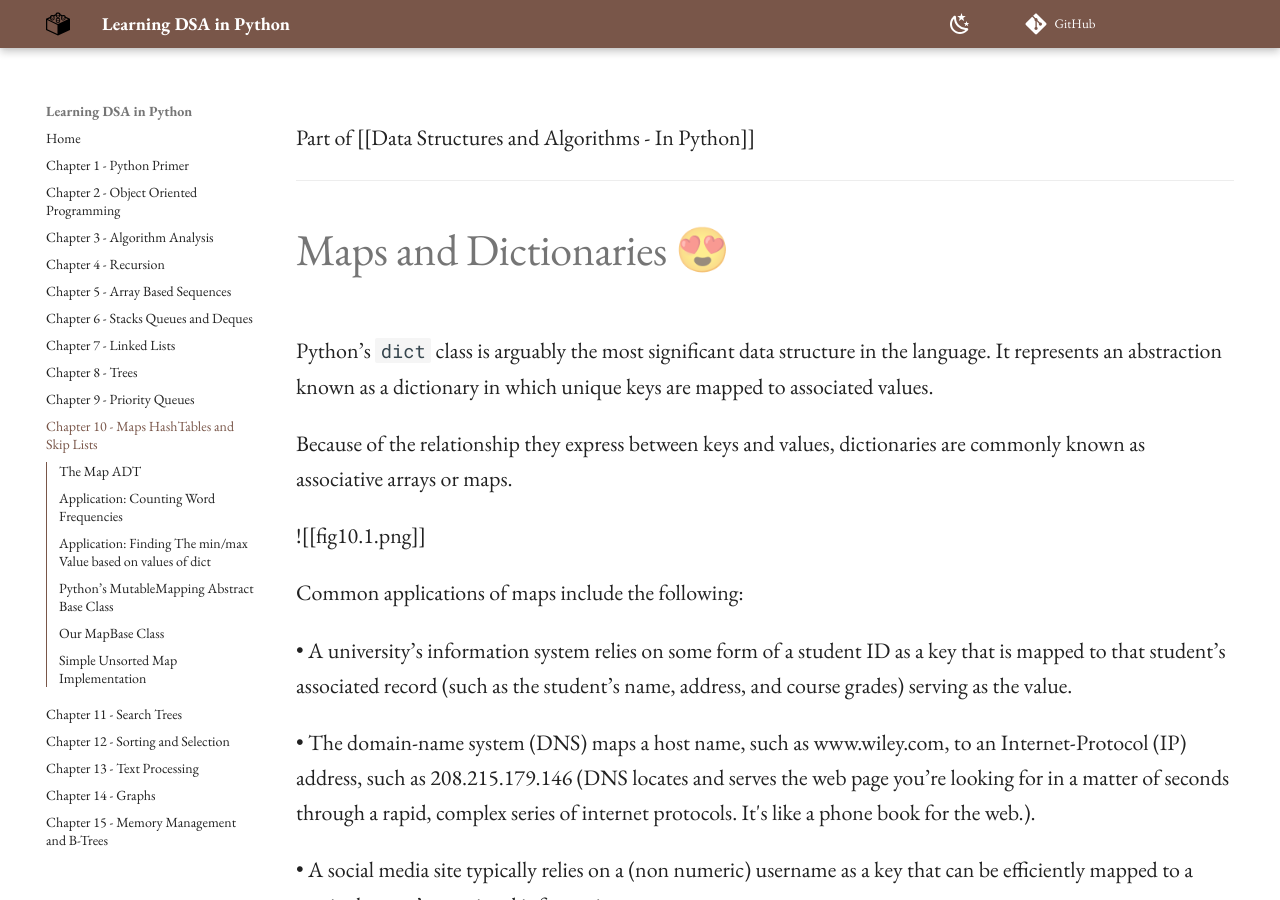
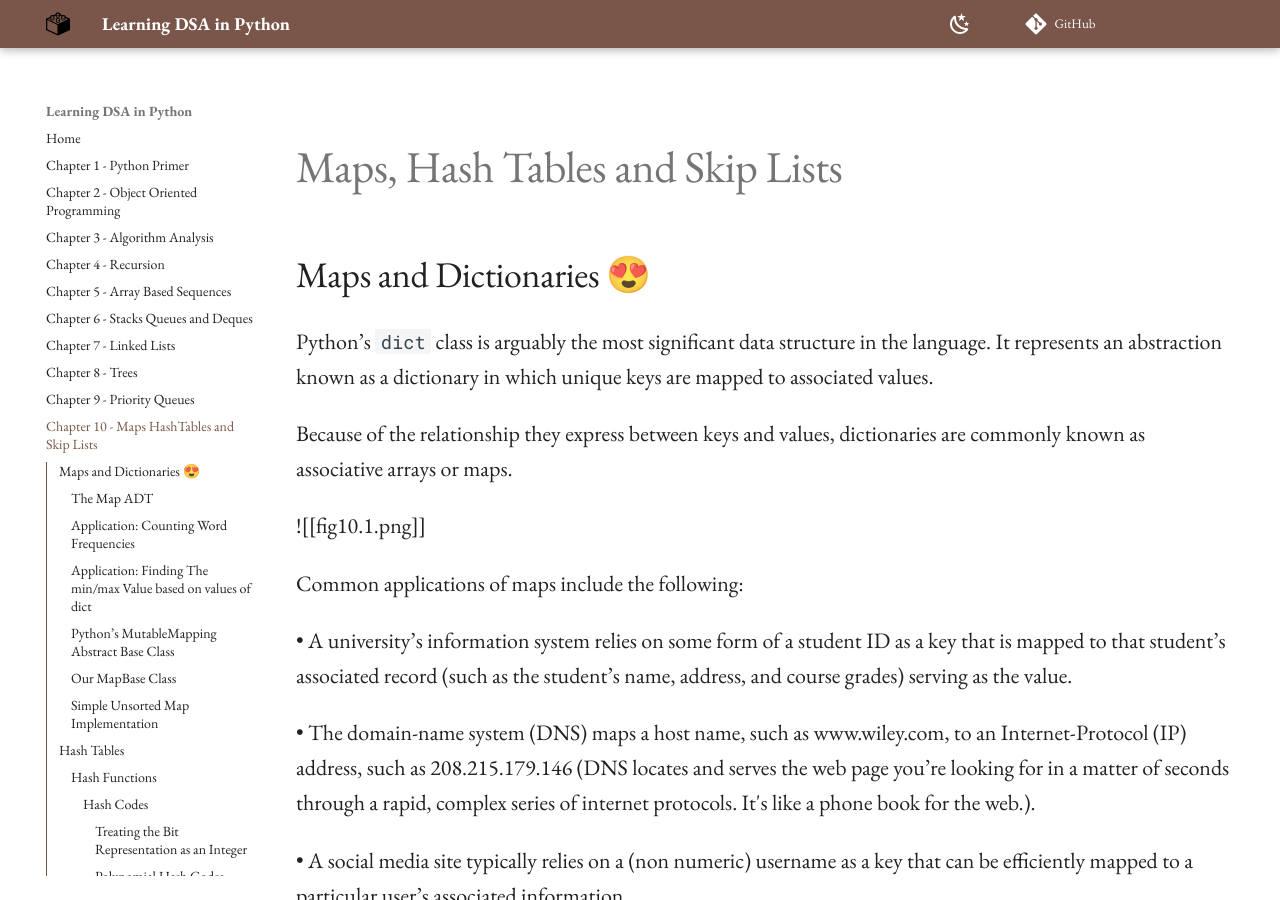
Before and after one commit to kantarcise/learningdsainpython, an MkDocs documentation site: the page built from docs/DS&A-Maps-HashTables-and-Skip-Lists.md, in a window 1280 px wide and 900 px high. Built offline with MkDocs 1.6.1 and Material for MkDocs 9.7.7, drawn with Linux system fonts in a browser that asks for light colours; comment, search, counter and statistics services are not loaded; some of the changed text lies outside the part shown.

Commit message:
decrease friction 👨‍💻

````diff
--- a/docs/DS&A-Maps-HashTables-and-Skip-Lists.md
+++ b/docs/DS&A-Maps-HashTables-and-Skip-Lists.md
@@ -1,7 +1,11 @@
-Part of [[Data Structures and Algorithms - In Python]]
+---
+hide:
+  - toc
+---
 
----
-# Maps and Dictionaries 😍
+# Maps, Hash Tables and Skip Lists
+
+## Maps and Dictionaries 😍
 
 Python’s `dict` class is arguably the most significant data structure in the language. It represents an abstraction known as a dictionary in which unique keys are mapped to associated values.
 
@@ -20,7 +24,8 @@ Common applications of maps include the following:
 • A computer graphics system may map a color name, such as turquoise , to the triple of numbers that describes the color’s RGB (red-green-blue) representation, such as (64,224,208).
 
 • Python uses a dictionary to represent each namespace, mapping an identifying string, such as `pi` , to an associated object, such as `3.14159`.
-## The Map ADT
+
+### The Map ADT
 
 Here is the map ADT and it's methods:
 
@@ -45,7 +50,8 @@ Here is the map ADT and it's methods:
 | `M != M2` | Return True if maps M and M2 do not have identical key-value associations. |
 
 ![[fig10.99.png]]
-## Application: Counting Word Frequencies
+
+### Application: Counting Word Frequencies
 
 As a case study for using a map, consider the problem of counting the number of occurrences of words in a document. This is a standard task when performing a statistical analysis of a document, for example, when categorizing an email or news article.
 
@@ -67,7 +73,8 @@ for (w,c) in freq.items(): # (key, value) tuples represent (word, count)
 print( "The most frequent word is ", max word)
 print( "Its number of occurrences is ", max count)
 ```
-## Application: Finding The min/max Value based on values of dict
+
+### Application: Finding The min/max Value based on values of dict
 
 Although Python dict's iterate over their keys, we can define `max()`/`min()` with the help of `key` parameter, such that we are able make comparisons based on values:
 
@@ -80,7 +87,8 @@ min(d) # 3
 
 min(d, key = lambda x : d[x]) # 100
 ```
-## Python’s `MutableMapping` Abstract Base Class
+
+### Python’s `MutableMapping` Abstract Base Class
 
 The collections module provides two abstract base classes that are relevant to our current discussion: the `Mapping` and `MutableMapping` classes.
 
@@ -89,7 +97,8 @@ What we define as the map ADT in Chapter 10.1.1 is akin to the `MutableMapping`
 The significance of these abstract base classes is that they provide a framework to assist in creating a user-defined map class. In particular, the `MutableMapping` class provides concrete implementations for all behaviors other than the first five outlined in Chapter 10.1.1: `__getitem__` , `__setitem__` , `__delitem__` , `len` , and `__iter__` .
 
 As we implement the map abstraction with various data structures, as long as we provide the five core behaviors, we can inherit all other derived behaviors by simply declaring `MutableMapping` as a parent class.
-## Our `MapBase` Class
+
+### Our `MapBase` Class
 
 We will be providing many different implementations of the map ADT, in the remainder of this chapter and next, using a variety of data structures demonstrating a  trade-off of advantages and disadvantages.
 
@@ -127,7 +136,8 @@ class MapBase(MutableMapping):
       return "key %s value %s" % (self._key, self._value)
 
 ```
-## Simple Unsorted Map Implementation
+
+### Simple Unsorted Map Implementation
 
 An empty table is initialized as `self._table` within the constructor for our map. A python `list` ?
 
@@ -174,7 +184,8 @@ class UnsortedTableMap(MapBase):
         for item in self._table:
             yield item._key  # yield the KEY
 ```
-# Hash Tables
+
+## Hash Tables
 
 In this section, we introduce one of the most practical data structures for implementing a map, and the one that is used by Python’s own implementation of the `dict` class. This structure is known as a **hash table**.
 
@@ -195,7 +206,8 @@ Ideally, keys will be well distributed in the range from $0$ to $N − 1$ by a h
 We will conceptualize our table as a bucket array, as shown in Figure 10.4, in which each bucket may manage a collection of items that are sent to a specific index by the hash function.
 
 ![[fig10.4.png]]
-## Hash Functions
+
+### Hash Functions
 
 The goal of a hash function, $h$, is to map each key $k$ to an integer in the range `[0, N − 1]`, where $N$ is the capacity of the bucket array for a hash table.
 
@@ -204,12 +216,14 @@ If there are two or more keys with the same hash value, then two different items
 ![[fig10.5.png]]
 
 It is common to view the evaluation of a hash function, $h(k)$, as consisting of two portions—a hash code that maps a key k to an integer, and a compression function that maps the hash code to an integer within a range of indices, $[0, N − 1]$, for a bucket array.
-### Hash Codes
+
+#### Hash Codes
 
 The first action that a hash function performs is to take an arbitrary key k in our map and compute an integer that is called the hash code for k; this integer need not be in the range $[0, N − 1]$, and may even be **negative**. We desire that the set of hash codes assigned to our keys should **avoid collisions** as much as possible.
 
 For if the hash codes of our keys cause collisions, then there is no hope for our compression function to avoid them.
-#### Treating the Bit Representation as an Integer
+
+##### Treating the Bit Representation as an Integer
 
 To begin, we note that, for any data type X that is represented using at most as many bits as our integer hash codes, we can simply take as a hash code for X an integer interpretation of its bits.
 
@@ -218,7 +232,9 @@ For example, the hash code for key `314` could simply be `314`.
 Not good idea.
 
 Python relies on 32-bit hash codes. If a floating-point number uses a 64-bit representation, its bits cannot be viewed directly as a hash code. One possibility is to use only the high-order 32 bits (or the low-order 32 bits). This hash code, of course, ignores half of the information present in the original key, and if many of the keys in our map only differ in these bits, then they will collide using this simple hash code.
-#### Polynomial Hash Codes
+
+##### Polynomial Hash Codes
+
 The summation and exclusive-or hash codes, described above, are not good choices for character strings or other variable-length objects that can be viewed as tuples of the form $(x_0, x_1 , . . . , x_{n−1})$, where the order of the $x_i$ ’s is significant.
 
 For example, consider a 16-bit hash code for a character string s that sums the Unicode values of the characters in s. This hash code unfortunately produces lots of unwanted collisions for common groups of strings. In particular, `"temp01"` and `"temp10"` collide using this function, as do `"stop"`, `"tops"`, `"pots"`, and `"spot"`.
@@ -231,7 +247,8 @@ $$
 Mathematically speaking, this is simply a polynomial in a that takes the components $(x_0, x_1 , . . . , x_{n−1} )$ of an object $x$ as its coefficients. This hash code is therefore called a ==polynomial hash code==.
 
 Intuitively, a polynomial hash code uses multiplication by different powers as a way to spread out the influence of each component across the resulting hash code.
-#### Cyclic-Shift Hash Codes
+
+##### Cyclic-Shift Hash Codes
 
 A variant of the polynomial hash code replaces multiplication by a with a cyclic shift of a partial sum by a certain number of bits.
 
@@ -254,7 +271,8 @@ print(hash_code("88")) # 1848
 As with the traditional polynomial hash code, fine-tuning is required when using a cyclic-shift hash code, as we must wisely choose the amount to shift by for each new character.
 
 ![[fig10.98.png]]
-### Hash Codes in Python 🥳
+
+#### Hash Codes in Python 🥳
 
 The standard mechanism for computing hash codes in Python is a built-in function with signature `hash(x)` that returns an integer value that serves as the hash code for object x.
 
@@ -279,29 +297,34 @@ def __hash__(self):
 An important rule to obey is that if a class defines equivalence through `__eq__` , then any implementation of `__hash__` must be consistent, in that if `x == y`, then `hash(x) == hash(y)`.
 
 This rule extends to any well-defined comparisons between objects of different classes. For example, since Python treats the expression `5 == 5.0` as true, it ensures that `hash(5)` and `hash(5.0)` are the same.
-### Compression Functions 😍
+
+#### Compression Functions 😍
 
 We still have to **map the value we found to the array**.
 
 The hash code for a key k will typically not be suitable for immediate use with a bucket array, because the integer hash code may be negative or may exceed the capacity of the bucket array.
-#### The Division Method
+
+##### The Division Method
 
 A simple compression function is the division method, which maps an integer i to
 $$i \:mod \:N$$
 where N, the size of the bucket array, is a fixed positive integer.
-#### The MAD Method
+
+##### The MAD Method
 
 A more sophisticated compression function, which helps eliminate repeated patterns in a set of integer keys, is the ==Multiply-Add-and-Divide== (or “MAD”) method.
 
 This method maps an integer $i$ to
 $$[(ai + b)\:mod p]\:mod N,$$
 where N is the size of the bucket array, p is a prime number larger than $N$, and $a$ and $b$ are integers chosen at random from the interval $[0, p − 1]$, with $a$ > 0.
-## Collision-Handling Schemes 🍒
+
+### Collision-Handling Schemes 🍒
 
 The main idea of a hash table is to take a bucket array, `A`, and a hash function, `h`, and use them to implement a map by storing each item `(k, v)` in the “bucket” $A[h(k)]$. This simple idea is challenged, however, when we have two distinct keys, $k1$ and $k2$ , such that `h(k1) = h(k2)`.
 
 The existence of such collisions prevents us from simply inserting a new item `(k, v)` directly into the bucket $A[h(k)]$. It also complicates our procedure for performing insertion, search, and deletion operations.
-### Separate Chaining
+
+#### Separate Chaining
 
 A simple and efficient way for dealing with collisions is to have each bucket `A[j]` store its own secondary container, holding items `(k, v)` such that $h(k) = j$.
 
@@ -316,7 +339,8 @@ Therefore, if given a good hash function, the core map operations run in $O(⌈n
 The ratio $λ = n/N$, called the ==load factor== of the hash table, should be bounded by a small constant, preferably below 1. As long as λ is $O(1)$, the core operations on the hash table run in $O(1)$ expected time.
 
 If we go over a certain Load Factor, we resize bucket array. Python's threshold for load factor is 2/3.
-### Open Addressing
+
+#### Open Addressing
 
 The separate chaining rule has many nice properties, such as affording simple implementations of map operations, but it nevertheless has one slight disadvantage: It requires the use of an auxiliary data structure—==a list==—to hold items with colliding keys.
 
@@ -325,7 +349,8 @@ If ==space is at a premium== (for example, if we are writing a program for a sma
 This approach saves space because no auxiliary structures are employed, but it requires a bit more complexity to deal with collisions. There are several variants of this approach, collectively referred to as open addressing schemes, which we discuss next.
 
 Open addressing requires that the load factor is always at most 1 and that items are stored directly in the cells of the bucket array itself.
-#### Linear Probing and Its Variants - Open Addressing Methods 💕
+
+##### Linear Probing and Its Variants - Open Addressing Methods 💕
 
 With this approach, if we try to insert an item $(k, v)$ into a bucket `A[j]` that is already occupied, where $j = h(k)$,  then we next try $A[( j + 1) \: mod N].$ If $A[( j + 1) \: mod N]$ is also occupied, then we try $A[( j + 2) \: mod N]$, and so on, until we find an empty bucket that can accept the new item.
 
@@ -344,11 +369,13 @@ A typical way to get around this difficulty is to replace a deleted item with a
 Linear probing saves memory space but slows us down. 😕
 
 Although use of an open addressing scheme can save space, linear probing suffers from an additional disadvantage. It tends to cluster the items of a map into contiguous runs, which may even overlap (particularly if more than half of the cells in the hash table are occupied). Such contiguous runs of occupied hash cells cause searches to slow down considerably.
+
 #### Quadratic Probing
 
 Another open addressing strategy, known as quadratic probing, iteratively tries the buckets $A[(h(k) + f (i)) \: mod N]$, for $i = 0, 1, 2, . . .,$ where $f (i) = i^2$, until finding an empty bucket.
 
 As with linear probing, the quadratic probing strategy complicates the removal operation, but it does avoid the kinds of clustering patterns that occur with linear probing.
+
 #### Double Hashing 💖 - `What PYTHON dicts use!`
 
 An open addressing strategy that does not cause clustering of the kind produced by linear probing or the kind produced by quadratic probing is the ==double hashing strategy==.
@@ -360,7 +387,8 @@ In this scheme, the secondary hash function is not allowed to evaluate to zero;
 **Python dicts use this!**
 
 Another approach to avoid clustering with open addressing is to iteratively try buckets $A[(h(k) + f (i)) \: mod N]$ where $f(i)$ is based on a pseudo-random number generator, providing a repeatable, but somewhat arbitrary, sequence of subsequent probes that depends upon bits of the original hash code. This is the approach currently used by Python’s dictionary class.
-## Load Factors, Rehashing, and Efficiency 😯
+
+### Load Factors, Rehashing, and Efficiency 😯
 
 In the hash table schemes described so far, it's important that the load factor, $λ = n/N$, be kept below 1.
 
@@ -375,7 +403,8 @@ We explore the degradation of quadratic probing when λ ≥ 0.5. Experiments sug
 If load factor goes over threshold, dynamic arrays.
 
 If an insertion causes the load factor of a hash table to go above the specified threshold, then it is common to resize the table (to regain the specified load factor) and to reinsert all objects into this new table. Although we need not define a new hash code for each object, we do need to reapply a new compression function that takes into consideration the size of the new table
-### Efficiency of Hash Tables 🤔
+
+#### Efficiency of Hash Tables 🤔
 
 In the worst case, a poor hash function could map every item to the same bucket. This would result in linear-time performance for the core map operations with separate chaining, or with any open addressing model in which the secondary sequence of probes depends only on the hash code.
 
@@ -397,7 +426,8 @@ Python’s `dict` class is implemented with hashing, and the Python interpreter
 The basic command c = a + b involves two calls to `__getitem__` in the dictionary for the local namespace to retrieve the values identified as a and b, and a call to `__setitem__` to store the result associated with name c in that namespace.
 
 In our own algorithm analysis, we simply presume that such dictionary operations run in constant time, independent of the number of entries in the namespace. (Admittedly, the number of entries in a typical namespace can almost surely be bounded by a constant.)
-## Python Hash Table Implementation
+
+### Python Hash Table Implementation
 
 We extend the MapBase class (from Code Fragment 10.2), to define a new `HashMapBase` class providing much of the common functionality to our two hash table implementations.
 
@@ -466,7 +496,8 @@ class HashMapBase(MapBase):
         for (k, v) in old:
             self[k] = v  # reinsert old key-value pair
 ```
-### Separate Chaining Implementation
+
+#### Separate Chaining Implementation
 
 A concrete implementation of a hash table with separate chaining.
 
@@ -499,7 +530,8 @@ class ChainHashMap(HashMapBase):
                 for key in bucket:
                     yield key
 ```
-### Linear Probing Implementation
+
+#### Linear Probing Implementation
 
 Our implementation of a `ProbeHashMap` class, using open addressing with linear probing, is down below. In order to support deletions, we use a technique described before, in which we place a special marker in a table location at which an item has been deleted, so that we can distinguish between it and a location that has always been empty.
 
@@ -561,7 +593,8 @@ When a key-value pair is being assigned in the map, we must attempt to find an e
 However, if no match is found, we prefer to re-purpose the first slot marked with `_AVAIL`, if any, when placing the new element in the table. The find slot method enacts this logic, continuing the search until a truly empty slot, but returning the index of the first available slot for an insertion.
 
 When deleting an existing item within `_bucket_delitem`, we intentionally set the table entry to the AVAIL sentinel in accordance with our strategy.
-# Sorted Maps 🧡
+
+## Sorted Maps 🧡
 
 TODO: Not urgent
 
@@ -612,12 +645,13 @@ for key in a:
 # 12 23
 
 ```
-## Sorted Search Tables
+
+### Sorted Search Tables
 
 TODO: Not urgent
 
 ...
-## Two Applications of Sorted Maps
+### Two Applications of Sorted Maps
 
 
 ### Flight Databases
@@ -640,7 +674,8 @@ Life is full of trade-offs. We often have to trade off a desired performance mea
 TODO: Not urgent
 
 ...
-# Skip Lists
+
+## Skip Lists
 
 An interesting data structure for realizing the sorted map ADT is the skip list.
 
@@ -667,19 +702,22 @@ In addition, the lists in S satisfy the following:
 TODO:
 
 ...
-## Search and Update Operations in a Skip List
+
+### Search and Update Operations in a Skip List
 
 TODO: Not urgent
 
 ...
 
 ![[table10.4.png]]
-## Probabilistic Analysis of Skip Lists
+
+### Probabilistic Analysis of Skip Lists
 
 TODO: Not urgent
 
 ...
-# Sets, Multisets, and Multimaps
+
+## Sets, Multisets, and Multimaps
 
 We conclude this chapter by examining several additional abstractions that are closely related to the map ADT, and that can be implemented using data structures similar to those for a map.
 
@@ -729,12 +767,14 @@ Finally, there exists a variety of behaviors that either update an existing set,
 | `S ˆ= T` | Update set S to become the symmetric difference of itself and set T. |
 | `S − T` | Return a new set containing elements in S but not T. |
 | `S −= T` | Update set S to remove all common elements with set T. |
-## Python’s MutableSet Abstract Base Class
+
+### Python’s MutableSet Abstract Base Class
 
 TODO: Not urgent
 
 ...
-## Implementing Sets, Multisets, and Multimaps
+
+### Implementing Sets, Multisets, and Multimaps
 
 TODO: Not urgent
 
````
